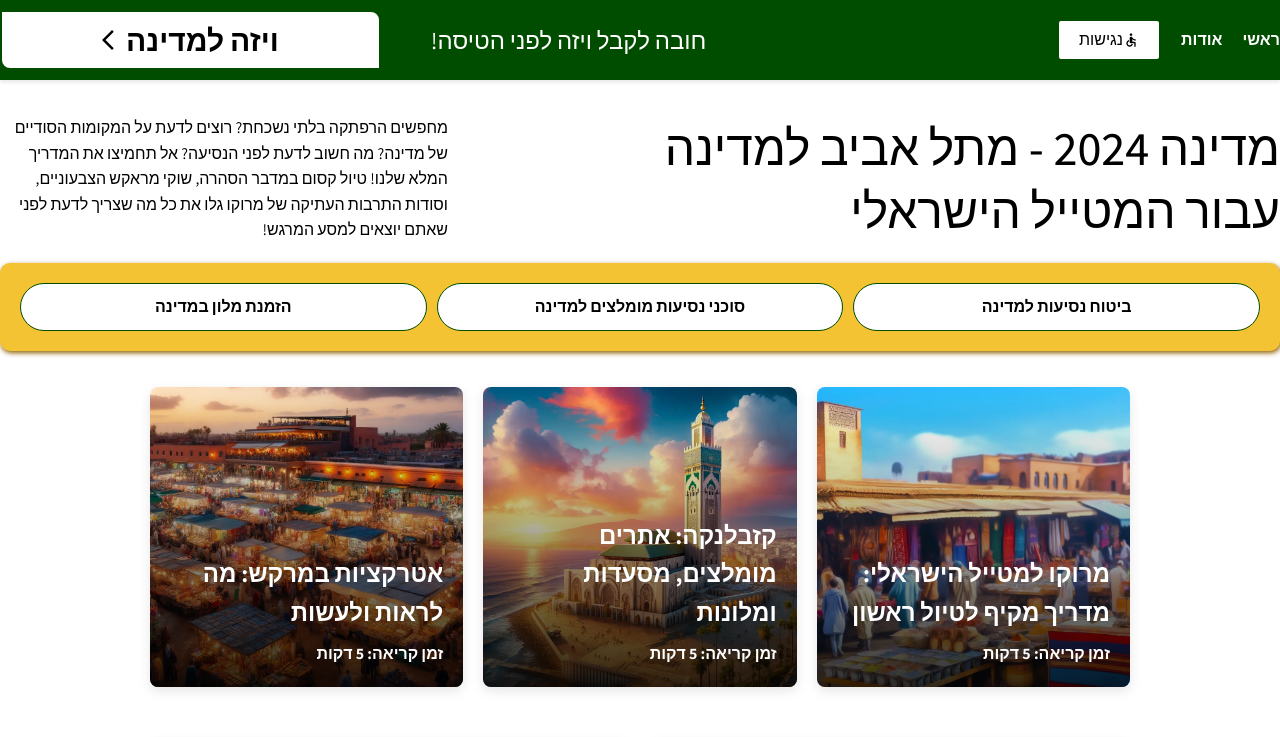
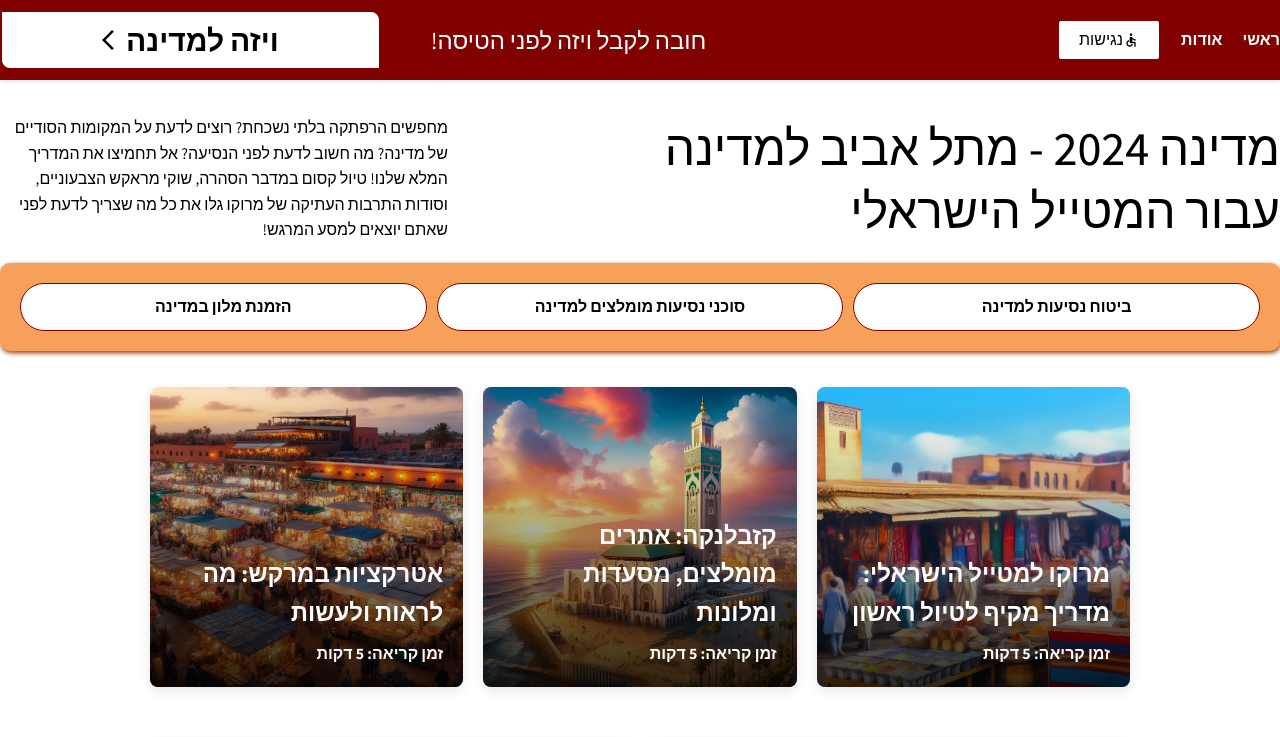
Before and after one commit to asa1412/moroccoil, a Next.js app: page / in a window 1280 px wide. Shown: the top 737 px of the page. Built offline with nearby package versions, Linux system fonts and the light colour scheme; a web font is replaced by a local one.

Commit message:
Automatic commit and push for site: moroccoil

```diff
--- a/src/styles/colors.css
+++ b/src/styles/colors.css
@@ -2,8 +2,8 @@
 :root {
 
   /* Base Theme Colors */
-  --color-primary: #208030;        /* Primary Color */
-  --color-complementary: #0090c0;  /* Complementary Color */
-  --color-analogous: #c09000;      /* Analogous Color */
-  --color-triadic: #00c030;        /* Triadic Color */
+  --color-primary: #b41a22;        /* Primary Color */
+  --color-complementary: #00786a;  /* Complementary Color */
+  --color-analogous: #c36d26;      /* Analogous Color */
+  --color-triadic: #008f00;        /* Triadic Color */
 }
```
